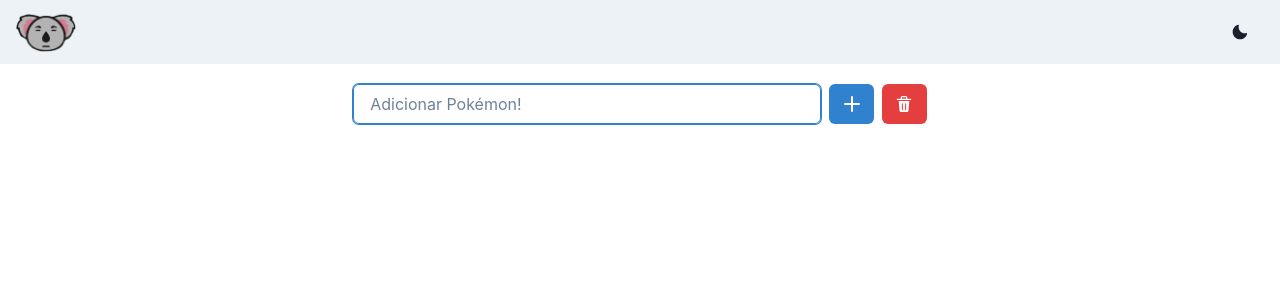
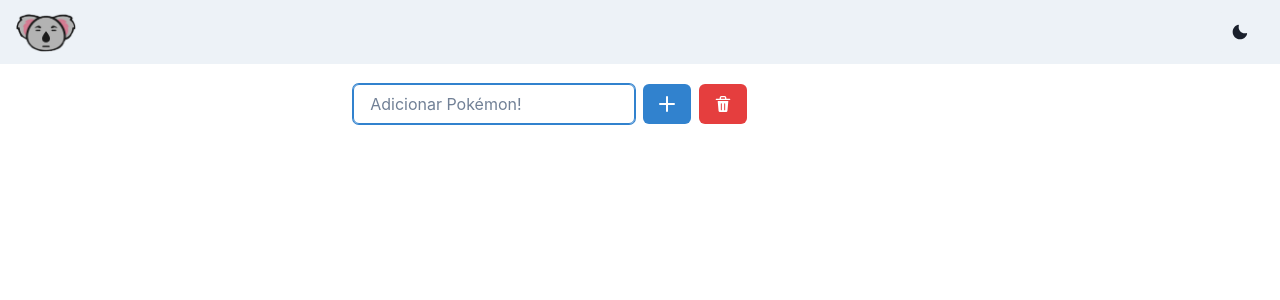
Before and after one commit to devkoalaa/NextKoalaHub, a Next.js app: page /pokemon in a window 1280 px wide. Shown: the top 300 px of the page. Built offline with nearby package versions, Linux system fonts and the light colour scheme.

Commit message:
add validate

```diff
--- a/src/pages/api/pokemon.ts
+++ b/src/pages/api/pokemon.ts
@@ -1,6 +1,7 @@
 const URL_API = 'https://pokeapi.co/api/v2/pokemon/'
 
 export async function PokemonApi(id: string) {
+   try {
       const data = await fetch(URL_API + id).then(async (response) => {
          return await response.json()
       })
@@ -9,4 +10,7 @@ export async function PokemonApi(id: string) {
          ...data,
          name: data.name[0].toUpperCase() + data.name.substring(1),
       }
+   } catch {
+      return { isSubimitting: false, isError: true }
    }
+}
--- a/src/pages/pokemon/index.tsx
+++ b/src/pages/pokemon/index.tsx
@@ -5,6 +5,9 @@ import {
    Button,
    Center,
    Container,
+   FormControl,
+   FormErrorMessage,
+   FormHelperText,
    Grid,
    GridItem,
    Image,
@@ -21,6 +24,8 @@ export default function Pokemon() {
    const [pkm, setPkm] = useState<PkmInterface>()
    const [listPkm, setListPkm] = useState<PkmInterface[]>([])
    const [searchedPkm, setSearchedPkm] = useState('')
+   const [isError, setIsError] = useState(false)
+   const [isSubmitting, setIsSubmitting] = useState(false)
 
    useEffect(() => {
       const storageListPkm = localStorage.getItem('@NKH:listPkm')
@@ -30,12 +35,26 @@ export default function Pokemon() {
    useEffect(() => {
       if (listPkm.length <= 0) return
       localStorage.setItem('@NKH:listPkm', JSON.stringify(listPkm))
+      setIsSubmitting(false)
    }, [listPkm])
 
    const searchPkm = async (event: any) => {
       event.preventDefault()
 
-      setPkm(await PokemonApi(searchedPkm))
+      setIsSubmitting(true)
+
+      const result = await PokemonApi(searchedPkm)
+
+      console.log('Galinha Chique:', result)
+
+      // typeof result && setPkm(result)
+
+      result.hasOwnProperty('abilities') && setPkm(result)
+
+      result.hasOwnProperty('isError') && setIsSubmitting(result.isSubimitting),
+         setIsError(result.isError)
+
+      // setPkm(await PokemonApi(searchedPkm))
 
       setSearchedPkm('')
    }
@@ -49,15 +68,30 @@ export default function Pokemon() {
          <Head>
             <title>Koala Hub | Pokemon</title>
          </Head>
+         <FormControl isInvalid={isError} onSubmit={searchPkm}>
             <form onSubmit={searchPkm}>
                <Stack direction={'row'} paddingY="20px">
+                  <Stack>
                      <Input
                         autoFocus
+                        onFocus={() => setIsError(false)}
                         value={searchedPkm}
                         placeholder="Adicionar Pokémon!"
-                  onChange={(e) => setSearchedPkm(e.target.value.toLowerCase())}
+                        onChange={(e) =>
+                           setSearchedPkm(e.target.value.toLowerCase())
+                        }
                      />
-               <Button colorScheme="blue" onClick={searchPkm}>
+                     {isError && (
+                        <FormErrorMessage>
+                           Pokémon não encontrado
+                        </FormErrorMessage>
+                     )}
+                  </Stack>
+                  <Button
+                     colorScheme="blue"
+                     onClick={searchPkm}
+                     isLoading={isSubmitting}
+                  >
                      <AddIcon />
                   </Button>
                   <Button
@@ -70,6 +104,7 @@ export default function Pokemon() {
                   </Button>
                </Stack>
             </form>
+         </FormControl>
          <Container>
             <Center>
                <Grid
```
Lines whose indentation alone changed are shown as unchanged.
